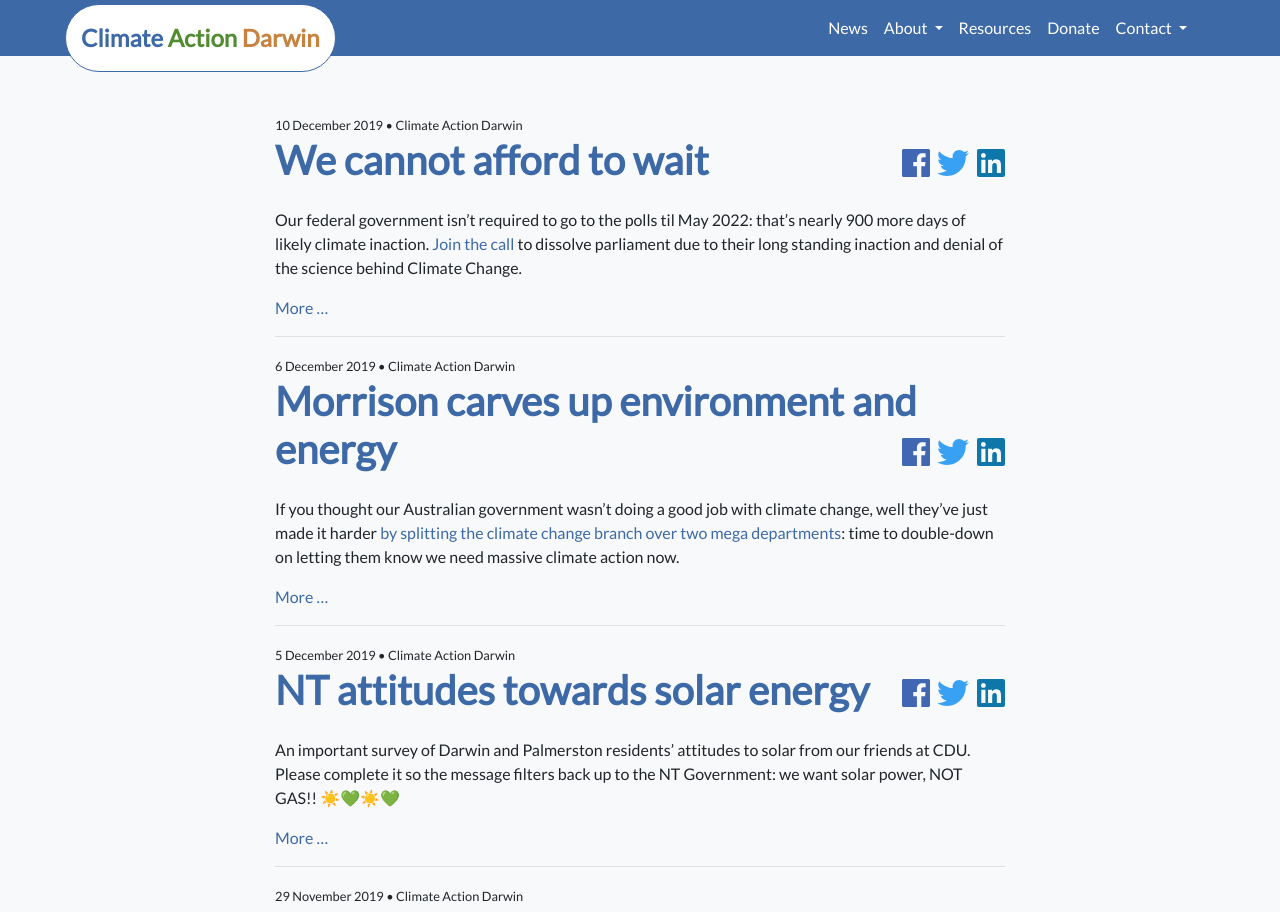
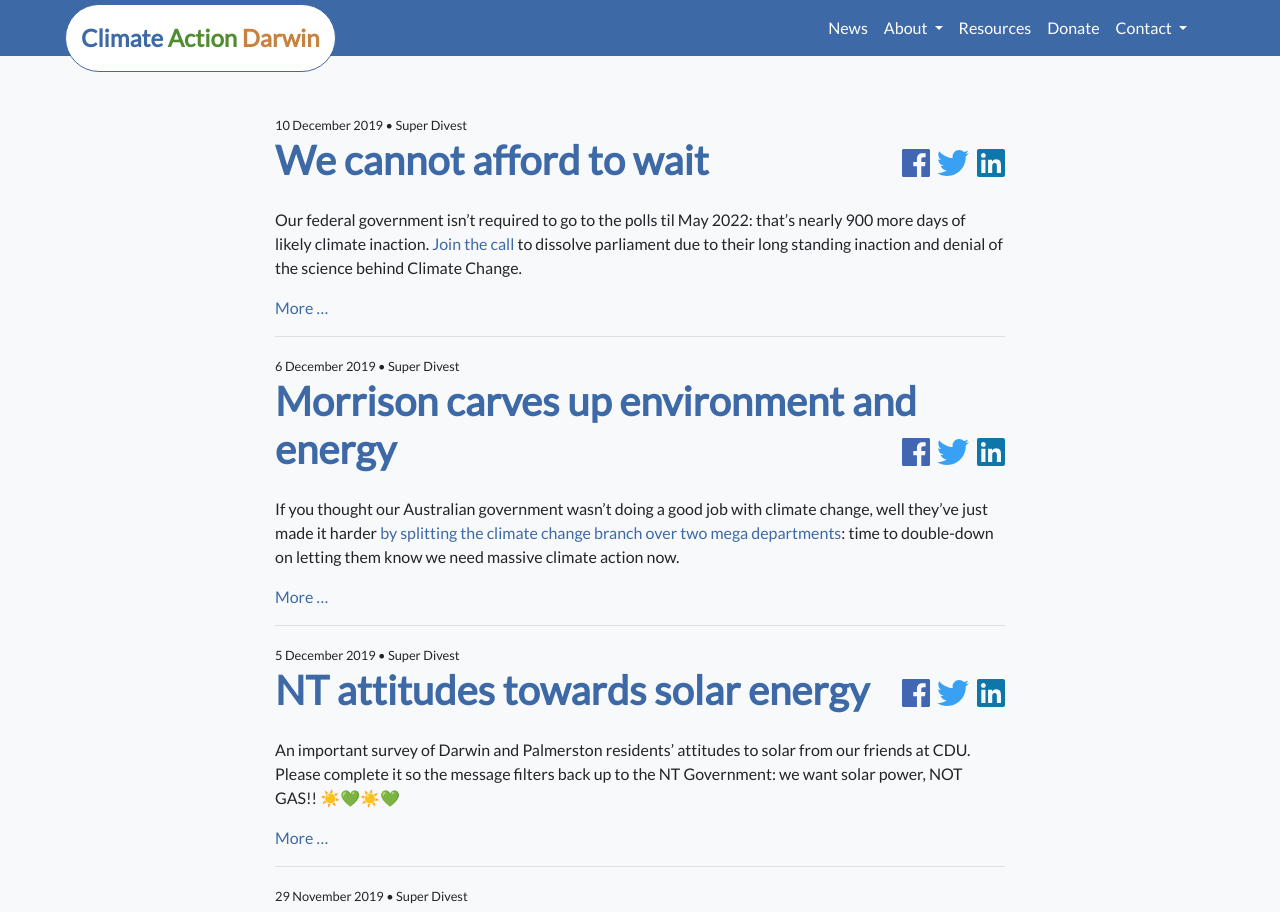
Before and after one commit to superdivest/superdivest.github.io, a Jekyll site: the page built from news/index.html, in a window 1280 px wide and 1400 px high. Shown: the top 912 px of the window. Built offline with Jekyll 4.4.1, drawn with Linux system fonts in a browser that asks for light colours; nearby versions of some CDN libraries; the list of posts is cut into pages by our own code.

Commit message:
migrate to Super Divest configuration

```diff
--- a/_config.yml
+++ b/_config.yml
@@ -1,6 +1,6 @@
 ---
-title: Climate Action Darwin
-timezone: Australia/Darwin
+title: Super Divest
+timezone: Australia/Sydney
 collections:
   posts:
     title: Posts
@@ -14,17 +14,16 @@
     type: posts
   values:
     is_post: true
-author: Climate Action Darwin
-description: Climate Action Darwin is a citizen action group based in Darwin Australia
-  and focused on reducing the impacts of catastrophic human-made global warming.
+author: Super Divest
+description: Institutional super divestment is thousands of times more effective than shopping for "ethical" funds.
 facebook:
-  publisher: https://www.facebook.com/climateactiondarwin/
-logo: "/assets/img/climate-action-darwin-logo.jpg"
-email: climateactiondarwin@gmail.com
-url: https://climateactiondarwin.org.au
-twitter_username: climateactiondarwin
-github_username: climateactiondarwin
-repository: climateactiondarwin/climateactiondarwin.github.io
+  publisher:
+logo:
+email: superdivest@gmail.com
+url: https://github.com/superdivest/superdivest.github.io
+twitter_username:
+github_username: superdivest
+repository: superdivest/superdivest.github.io
 permalink: "/:title/"
 paginate: 5
 paginate_path: "/news/page:num/"
@@ -39,9 +38,4 @@
 - jekyll-paginator
 sass:
   sass_dir: assets/css
-mailchimp-list: http://eepurl.com/bimoPf
-mailchimp-form: https://ecnt.us2.list-manage.com/subscribe/post
-mailchimp-signup: https://ecnt.us2.list-manage.com/subscribe/post
-simple-form: https://simple-form.com/info@climateactiondarwin.org.au
-cad-facebook: https://www.facebook.com/climateactiondarwin
-cad-homepage: https://climateactiondarwin.org.au
+simple-form: https://simple-form.com/superdivest@gmail.com
```
